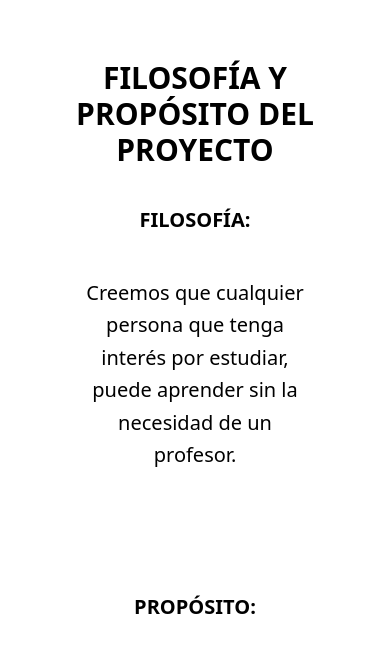
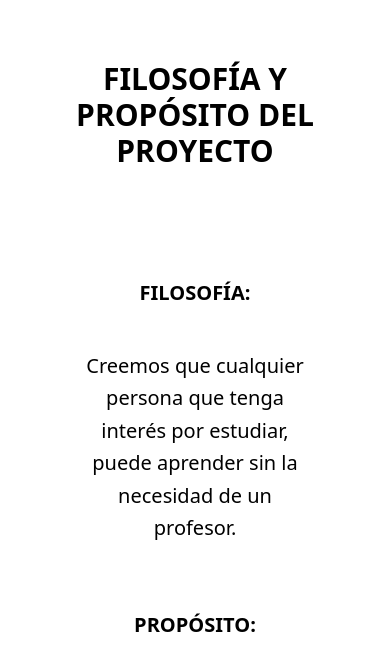
Before and after one commit to CinthyaJG9/ema-2.1.4, a Next.js app: page / in a window 390 px wide. Shown: the part 900-1569 px from the top of the page. Built offline with nearby package versions, Linux system fonts and the light colour scheme; no server answers; a web font is replaced by a local one.

Commit message:
home responisvo

```diff
--- a/src/views/Home/Home.tsx
+++ b/src/views/Home/Home.tsx
@@ -18,7 +18,7 @@ const Home: FC = () => {
           description='EMA es una empresa desarrollada por alumnos para ayudar a otros estudiantes con su aprendizaje escolar'
         >
           <main
-            className='relative flex min-h-screen flex-col  bg-primary-light px-12 py-8 dark:bg-tertiary '
+            className='relative flex min-h-screen flex-col break-words bg-primary-light px-12 py-8 dark:bg-tertiary '
             id={'home'}
           >
             <Banner />
--- a/src/views/Home/components/Layout/LayoutInfo.tsx
+++ b/src/views/Home/components/Layout/LayoutInfo.tsx
@@ -24,12 +24,12 @@ const LayoutInfo: FC<Props> = ({ id, name, title, children, ...props }) => {
     <section
       id={id}
       ref={refView}
-      className='grid h-screen w-full place-items-center pt-[10vh]'
+      className='grid h-screen place-items-center pt-12'
       {...props}
     >
       <Title text={title} />
 
-      <div className='grid h-[80vh] grid-cols-1 md:px-8 lg:grid-cols-2'>
+      <div className='grid h-4/5 grid-cols-1 md:px-8 lg:grid-cols-2'>
         {children}
       </div>
     </section>
```
Also changed, not shown: src/views/Home/components/Mision&Vision/Mision&Vision.tsx (line endings or trailing spaces).
